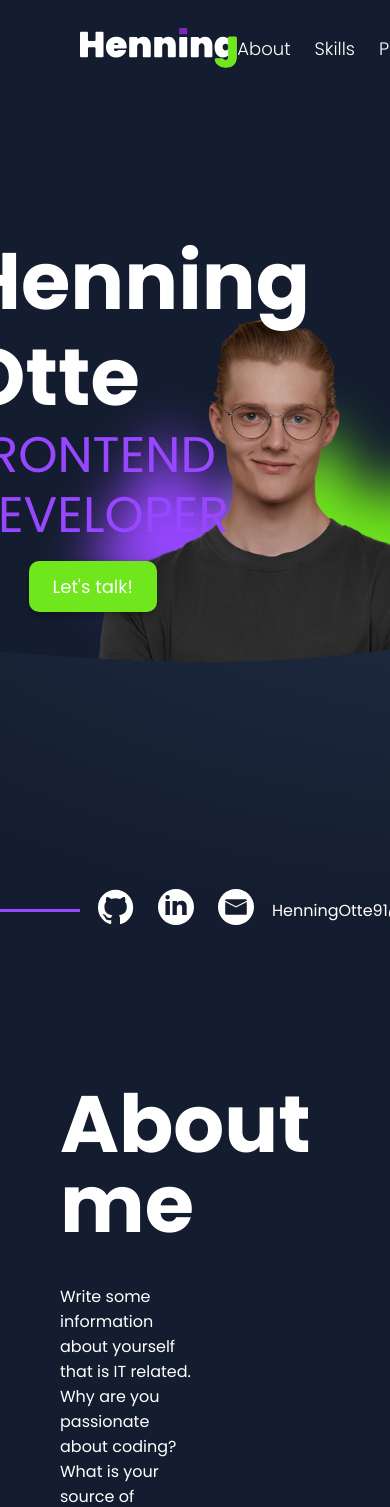
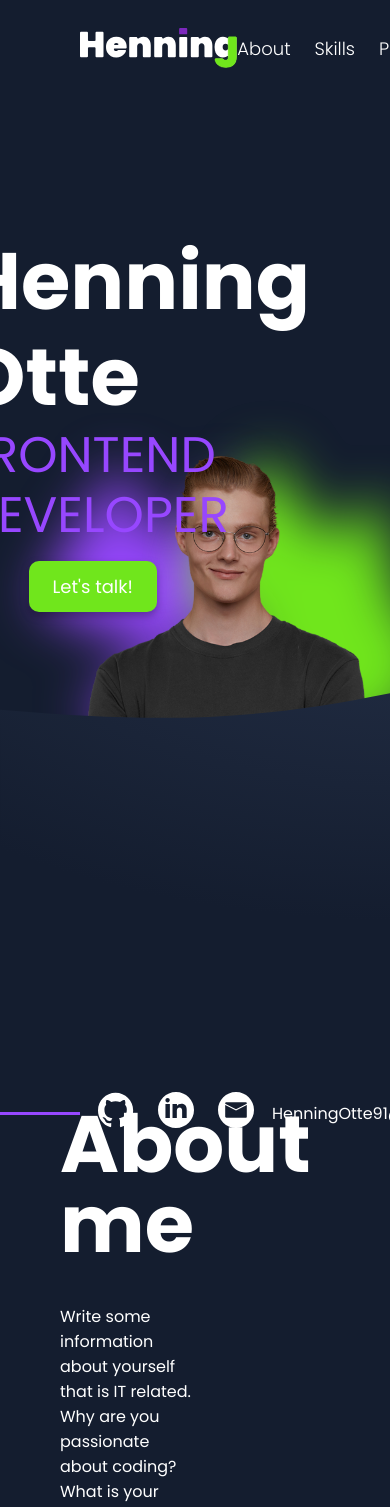
Before and after one commit to HenningOtte/Portfolio, an Angular app: page / in a window 390 px wide. Shown: the top 1507 px of the page. Built offline with nearby package versions, Linux system fonts and the light colour scheme.

Commit message:
Improve hero section responsiveness

```diff
--- a/src/app/main-content/about-me/about-me.scss
+++ b/src/app/main-content/about-me/about-me.scss
@@ -1,6 +1,7 @@
 @use '../../styles/variables' as *;
 
 .about {
+    position: relative;
     z-index: 10;
     width: 100%;
     max-width: 1440px;
--- a/src/app/main-content/hero/hero-curve/hero-curve.scss
+++ b/src/app/main-content/hero/hero-curve/hero-curve.scss
@@ -3,17 +3,18 @@
 
 .hero {
     position: absolute;
-    bottom: -230px;
+    bottom: -45%;
     height: 100%;
     max-width: 1440px;
     left: 0;
     right: 0;
     background-image: url('/images/hero_bg.svg');
-    pointer-events: none;
     background-repeat: no-repeat;
+    background-size: cover;
     display: flex;
     align-items: flex-end;
     z-index: 3;
+    pointer-events: none;
 }
 
 .hero-curve {
@@ -21,7 +22,10 @@
     display: flex;
     align-items: center;
     justify-content: space-between;
-    margin-bottom: 100px;
+    margin-bottom: 18%;
+    @media (max-width: 1200px) {
+        margin-bottom: 12%;
+    }
 }
 
 .scroll-down {
--- a/src/app/main-content/hero/hero.html
+++ b/src/app/main-content/hero/hero.html
@@ -3,12 +3,6 @@
         <img class="profil-pic" src="/images/hero_profile_henning_pic.png" alt="profil-picture">
         <img class="hero-shadow" src="/images/photo_shadows.svg" alt="background-img">
     </div>
-    <!-- <div class="hero-img">
-        <img class="profil-pic" src="/images/hero_profile_henning_pic.png" alt="profil-picture">
-        <div class="shadow-container">
-            <img src="/images/photo_shadows.svg" alt="background-img">
-        </div>
-    </div> -->
     <div class="hero_greetings">
         <div class="hero_text">
             <p class="hero_iam">I am</p>
--- a/src/app/main-content/hero/hero.scss
+++ b/src/app/main-content/hero/hero.scss
@@ -7,18 +7,23 @@
   max-width: 1440px;
   display: flex;
   justify-content: flex-end;
-  margin-bottom: 240px;
+  margin-bottom: 260px;
   padding: 0 80px;
 }
 
 .hero-img {
   left: 40px;
   height: 100vh;
-  width: 500px;
+  width: 580px;
   position: absolute;
+  // bottom: -32px;
   display: flex;
   flex-direction: column-reverse;
   align-items: center;
+  @media (max-width: 1200px) {
+    width: 400px;
+    bottom: -32px;
+  }
 }
 
 .profil-pic {
@@ -28,37 +33,11 @@
 
 .hero-shadow {
   position: absolute;
-  width: 500px;
+  width: 600px;
+  @media (max-width: 1200px) {
+    width: 500px;
+  }
 }
-
-// .hero-img {
-//   height: 100vh;
-//   width: auto;
-//   display: flex;
-//   align-items: flex-end;
-// }
-
-// .profil-pic {
-//   height: auto;
-//   width: 520px;
-//   object-fit: cover;
-// }
-
-// .shadow-container {
-//   height: 600px;
-//   width: auto;
-//   position: absolute;
-//   overflow: hidden;
-//   z-index: -1;
-//   left: 0;
-//   > img {
-//     height: 100%;
-//     width: auto;
-//     object-fit: cover;
-//     position: relative;
-//     bottom: -120px;
-//   }
-// }
 
 .hero_greetings {
   z-index: 2;
```
